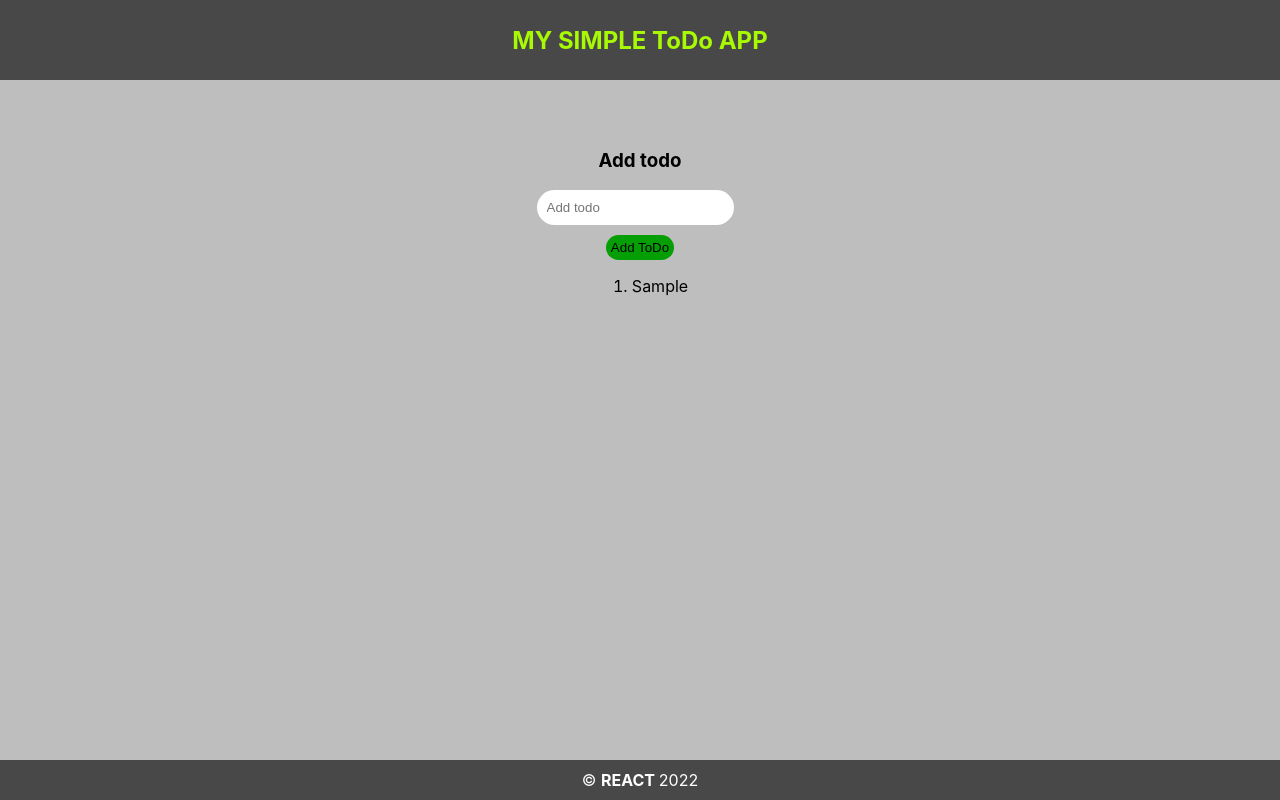
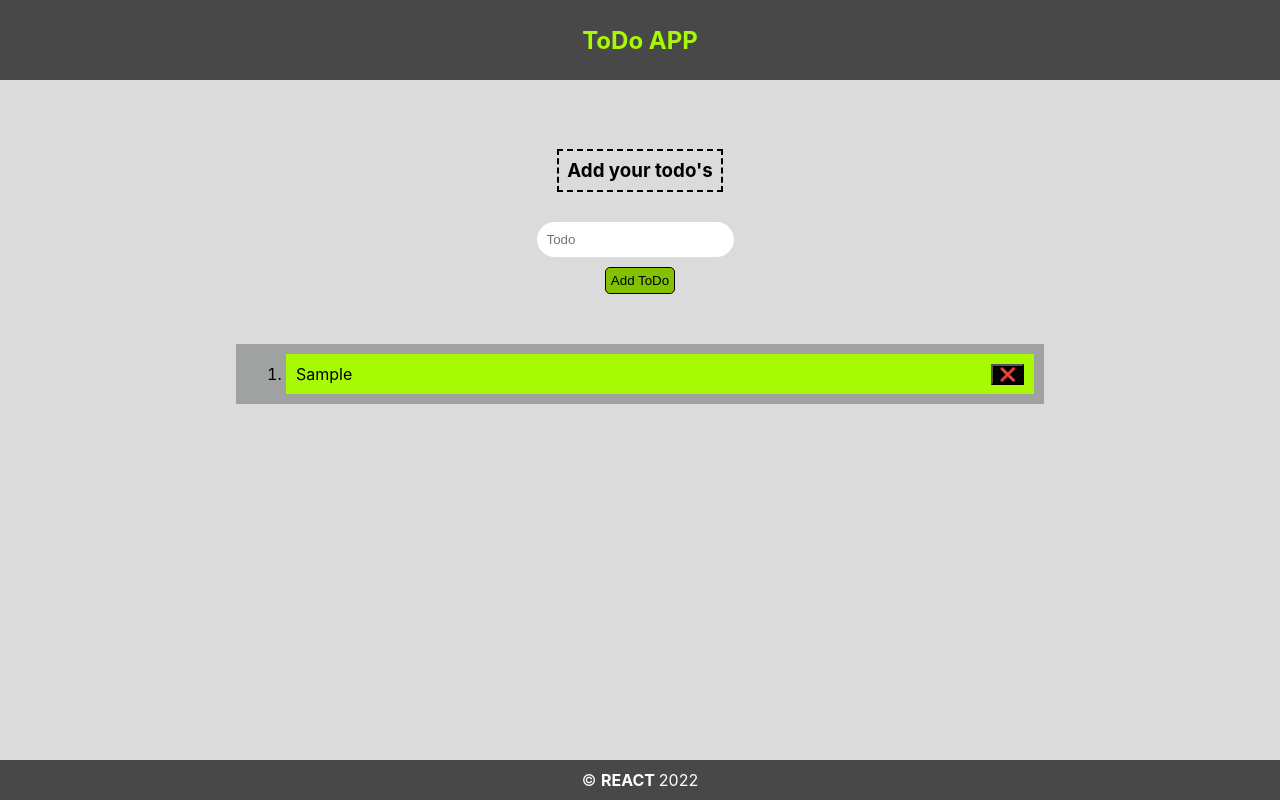
Before and after one commit to becodeorg/verou-3-react-intro-JawidForotan, a React (Create React App) app in the folder react-intro/: page / in a window 1280 px wide. Both pictures are taken after typing "Sample" into the empty fields and a click on the button "Add ToDo". Built offline with nearby package versions, Linux system fonts and the light colour scheme.

Commit message:
Todos can be delted from the list.

```diff
--- a/react-intro/src/Content.js
+++ b/react-intro/src/Content.js
@@ -5,29 +5,40 @@ const Content = () => {
 
   const addToDo = () => {
     if (!newTodo) {
-      alert("Put a value");
+      alert("Add a todo, please");
       return;
     }
 
-    const item = { value: newTodo };
+    const item = { id: Math.floor(Math.random() * 1000), value: newTodo };
     setItems((oldList) => [...oldList, item]);
     setNewTodo("");
   };
 
+  function deleteTodo(id){
+    const newArray = items.filter((item) => item.id !== id);
+    setItems(newArray);
+  };
+
   return (
     <main className="content">
-      <h3>Add todo</h3>
+      <h3>Add your todo's</h3>
       <input
         type="text"
-        placeholder="Add todo"
+        placeholder="Todo"
         value={newTodo}
         onChange={(e) => setNewTodo(e.target.value)}
       />
 
-      <button onClick={() => addToDo()}>Add ToDo</button>
-      <ol>
+      <button className="add-btn" onClick={() => addToDo()}>
+        Add ToDo
+      </button>
+      <ol className="ul-todo">
         {items.map((item) => {
-          return <li>{item.value}</li>;
+          return (
+            <li key={item.id}>
+              {item.value} <button onClick={() => deleteTodo(item.id)} className="delete">❌</button>
+            </li>
+          );
         })}
       </ol>
     </main>
--- a/react-intro/src/Header.js
+++ b/react-intro/src/Header.js
@@ -5,7 +5,7 @@ const Header = (props) => {
   return (
     <div>
       <nav>
-        <h1>MY SIMPLE ToDo APP</h1>
+        <h1>ToDo APP</h1>
       </nav>
     </div>
   );
--- a/react-intro/src/index.css
+++ b/react-intro/src/index.css
@@ -5,7 +5,7 @@ body {
     sans-serif;
   -webkit-font-smoothing: antialiased;
   -moz-osx-font-smoothing: grayscale;
-  background-color: rgb(190, 190, 190);
+  background-color: rgb(219, 219, 219);
 }
 
 code {
@@ -30,6 +30,9 @@ nav {
 }
 .content h3 {
   text-align: center;
+  border: 2px dashed;
+  padding: 8px;
+  margin-bottom: 30px;
 }
 .content input {
   margin-right: 10px;
@@ -37,17 +40,37 @@ nav {
   border: none;
   padding: 10px;
 }
-.content button{
+.add-btn{
   margin-top: 10px;
   padding: 5px;
-  border-radius: 20px;
-  border: none;
+  border-radius: 5px;
+  border: 1px solid black;
   cursor: pointer;
-  background-color: rgb(5, 159, 5);
+  background-color: rgb(130, 194, 3);
 }
 .content button:hover{
-  background-color: rgb(4, 248, 4);
-  border: 1px solid black;
+  background-color: rgb(168, 250, 4);
+  border: 1px solid white;
+}
+.ul-todo{
+  background-color: rgb(160, 161, 161);
+  width: 60%;
+  margin-top: 50px;
+
+}
+.ul-todo li{
+  background-color: rgb(168, 250, 4);
+  margin: 10px;
+  padding: 10px;
+
+}
+.delete{
+  float: right;
+  background-color: black;
+}
+.delete:hover{
+  background-color: rgb(160, 161, 161);
+  cursor: pointer;
 }
 footer {
   height: 40px;
```
